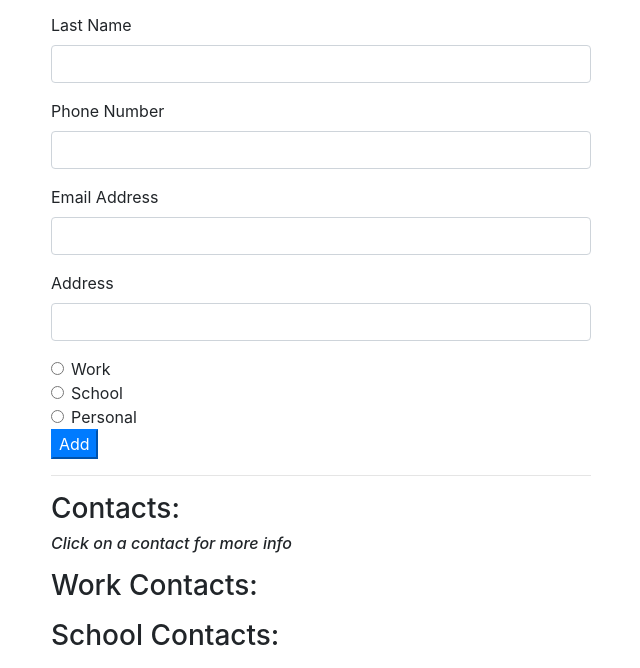
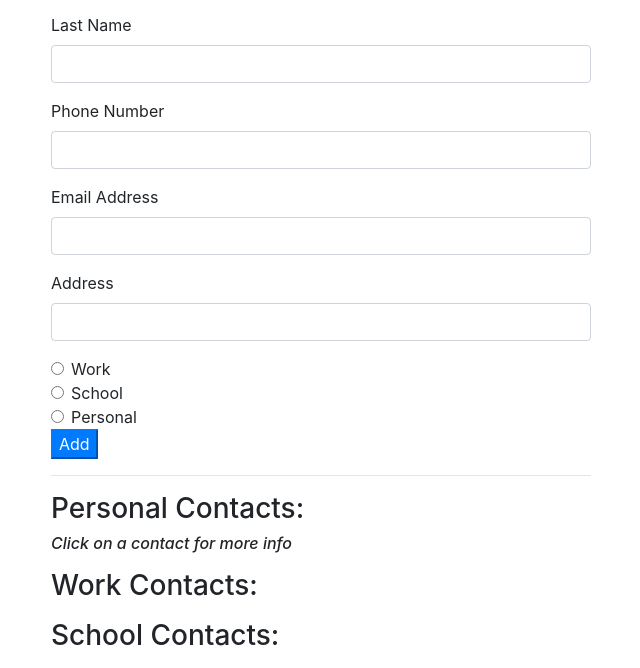
Before and after one commit to web1221/FT-AddressBook-nov5, a plain HTML site: page index.html in a window 1280 px wide. Shown: the part 208-876 px from the top of the page, without its empty margins (34-674 px from the left). Drawn offline with nearby package versions, Linux system fonts and the light colour scheme.

Commit message:
add forEach loop inside of forEach loop.  Able to add contact to same sort but adds all if new submit is made to different sort

```diff
--- a/index.html
+++ b/index.html
@@ -51,7 +51,7 @@
             <button type="submit" class="btn-primary">Add</button>
           </form>
           <hr>
-          <h3>Contacts:</h3><h6><em>Click on a contact for more info</em></h6>
+          <h3>Personal Contacts:</h3><h6><em>Click on a contact for more info</em></h6>
           <ul id="contacts">
           </ul>
           <h3>Work Contacts:</h3>
--- a/js/scripts.js
+++ b/js/scripts.js
@@ -64,6 +64,7 @@ function displayContactDetails(addressBookToDisplay) {
     htmlForContactInfo = "";
     htmlForContactInfo += "<li id=" + contact.id + ">" + contact.firstName + " " + contact.lastName +"</li>";
 
+    addressBookToDisplay.contacts.forEach(function(contact){
       if(contact.type === "work"){
         contactsWork.html(htmlForContactInfo);
       } else if(contact.type === "school"){
@@ -71,6 +72,8 @@ function displayContactDetails(addressBookToDisplay) {
       } else if(contact.type === "personal"){
         contactsList.html(htmlForContactInfo);
       }
+
+    });
   });
 
 
```
Lines whose indentation alone changed are shown as unchanged.
